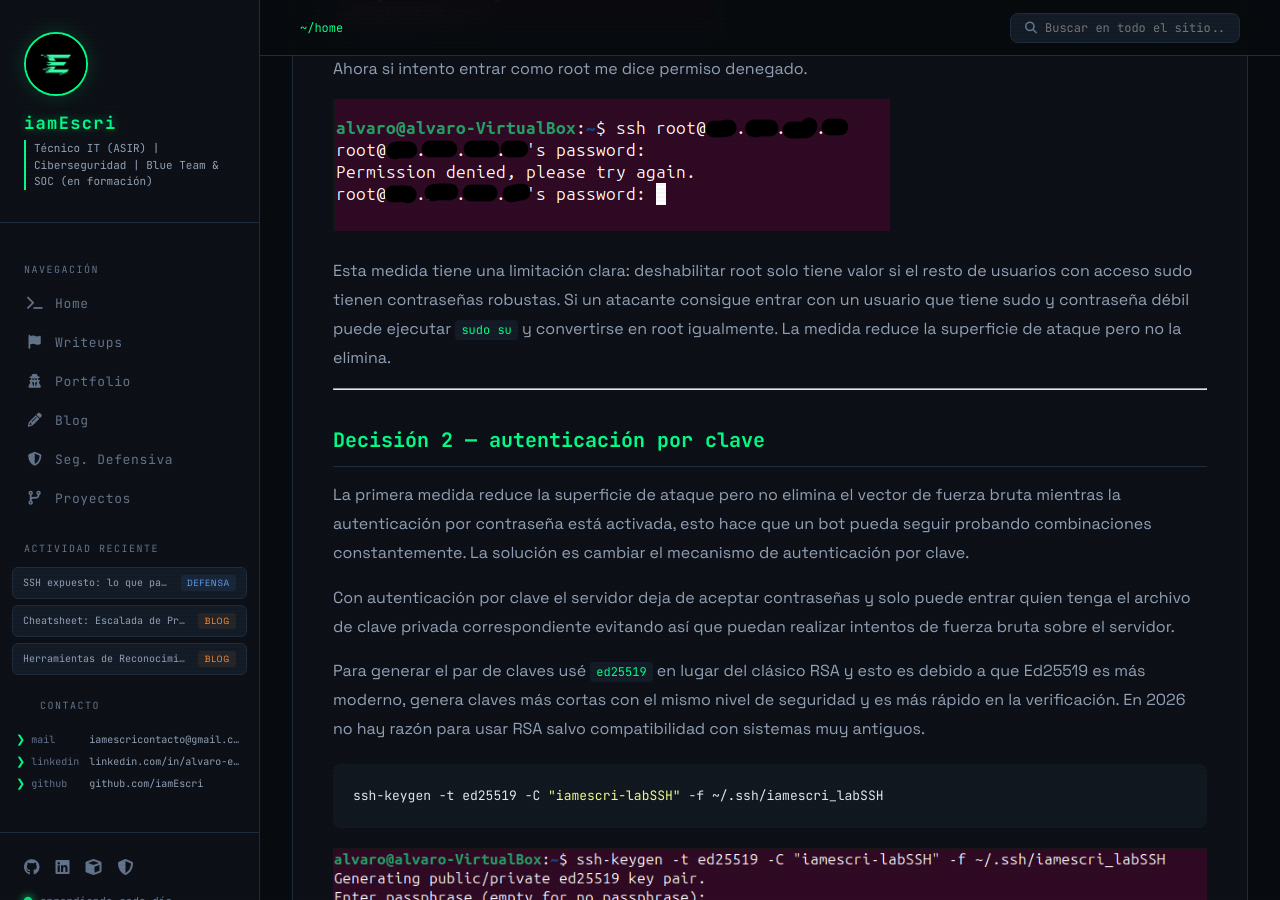
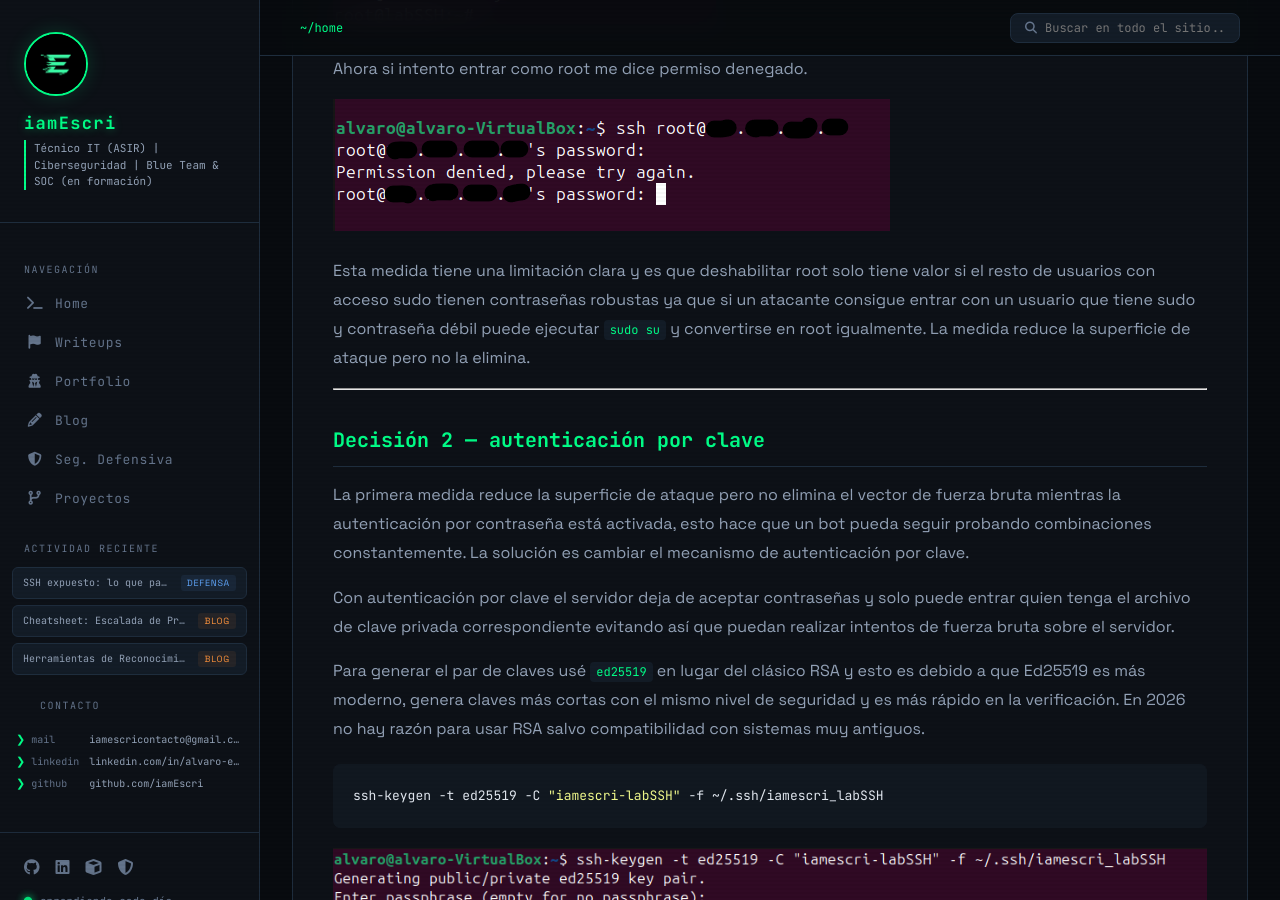
Before and after one commit to iamEscri/iamescri.github.io, a Jekyll site: the page built from _posts/defensive/2026-05-15-ssh-expuesto-primeras-horas.md, in a window 1280 px wide and 900 px high, scrolled down 4513 px. Built offline with Jekyll 4.4.1, drawn with Linux system fonts in a browser that asks for light colours.

Commit message:
Update 2026-05-15-ssh-expuesto-primeras-horas.md

```diff
--- a/_posts/defensive/2026-05-15-ssh-expuesto-primeras-horas.md
+++ b/_posts/defensive/2026-05-15-ssh-expuesto-primeras-horas.md
@@ -112,7 +112,7 @@ Ahora si intento entrar como root me dice permiso denegado.
 
 ![Permiso denegado al intentar entrar como root](/assets/img/defensiva/SSH-expuesto/09-root-denied.png)
 
-Esta medida tiene una limitación clara: deshabilitar root solo tiene valor si el resto de usuarios con acceso sudo tienen contraseñas robustas. Si un atacante consigue entrar con un usuario que tiene sudo y contraseña débil puede ejecutar `sudo su` y convertirse en root igualmente. La medida reduce la superficie de ataque pero no la elimina.
+Esta medida tiene una limitación clara y es que deshabilitar root solo tiene valor si el resto de usuarios con acceso sudo tienen contraseñas robustas ya que si un atacante consigue entrar con un usuario que tiene sudo y contraseña débil puede ejecutar `sudo su` y convertirse en root igualmente. La medida reduce la superficie de ataque pero no la elimina.
 
 ---
 
```
